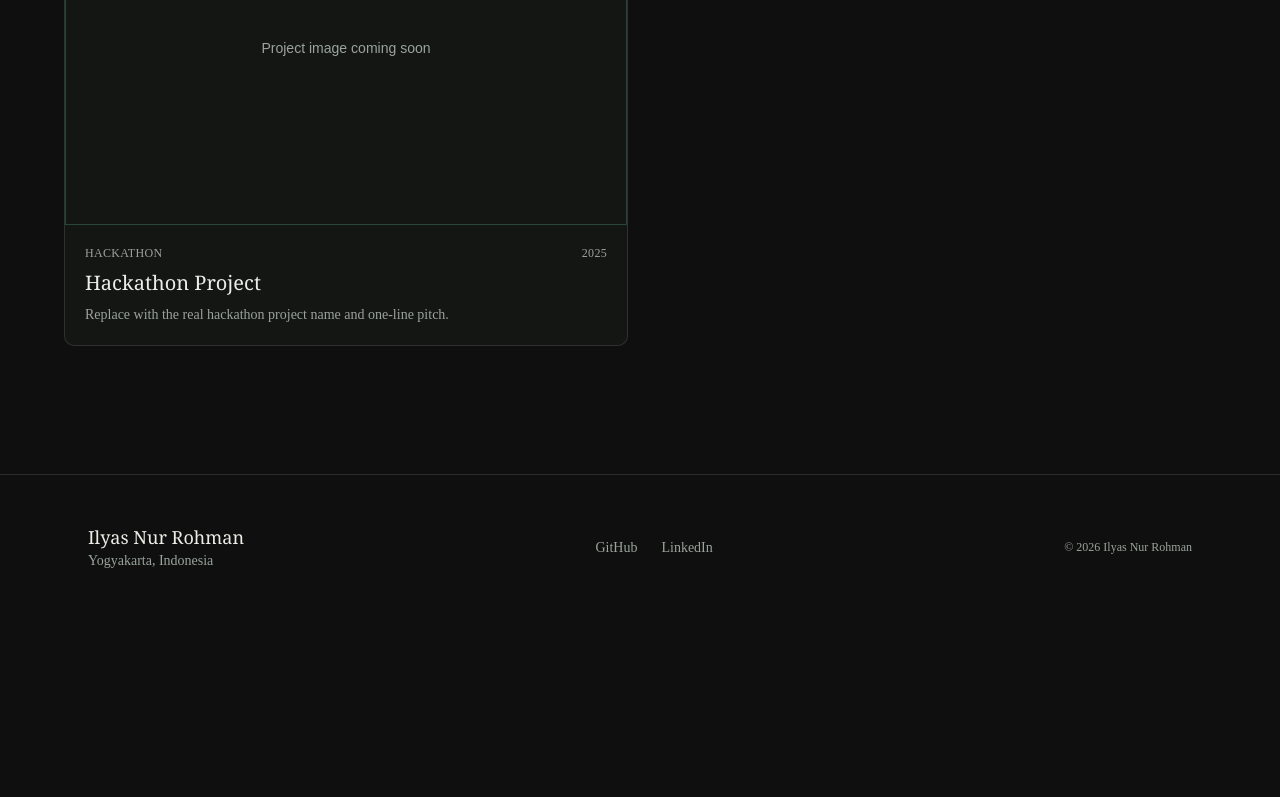
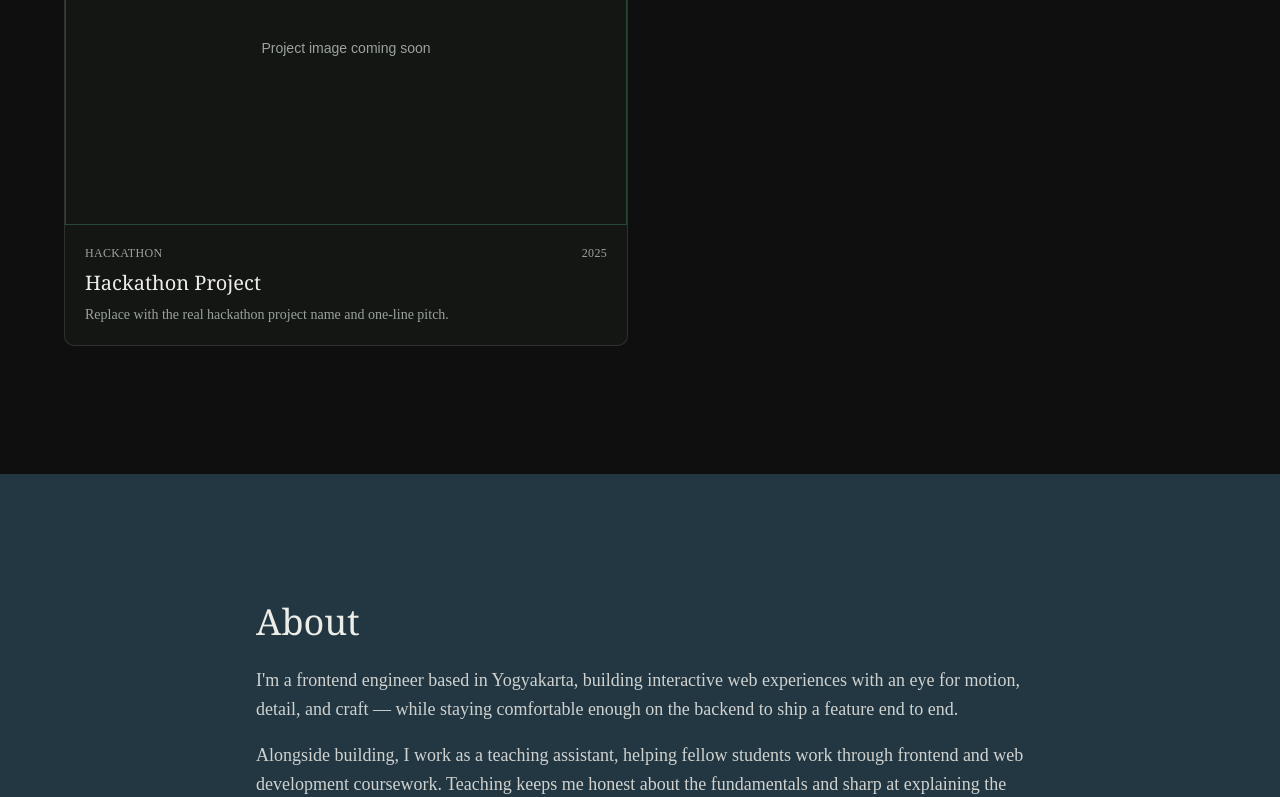
Before and after one commit to Ilyasrhmn/ilyas-rohman, a Next.js app: page / in a window 1280 px wide. Shown: the part 2000-2797 px from the top of the page. Before the commit the page ends 2619 px from the top, so only its background shows below. Built offline with nearby package versions, Linux system fonts and the light colour scheme.

Commit message:
feat: about section

```diff
--- a/src/app/page.tsx
+++ b/src/app/page.tsx
@@ -1,11 +1,13 @@
 import { Hero } from "@/components/sections/hero";
 import { Works } from "@/components/sections/works";
+import { About } from "@/components/sections/about";
 
 export default function Home() {
   return (
     <>
       <Hero />
       <Works />
+      <About />
     </>
   );
 }
--- /dev/null
+++ b/src/components/sections/about.tsx
@@ -0,0 +1,49 @@
+"use client";
+
+import { motion } from "framer-motion";
+import { SectionColor } from "@/components/motion/section-color";
+
+export function About() {
+  return (
+    <SectionColor color="#2E4A5A">
+      <section id="about" className="section-pad px-6 sm:px-10">
+        <div className="mx-auto max-w-3xl">
+          <motion.h2
+            initial={{ opacity: 0, y: 20 }}
+            whileInView={{ opacity: 1, y: 0 }}
+            viewport={{ once: true, margin: "-100px" }}
+            transition={{ duration: 0.6 }}
+            className="font-serif text-3xl text-foreground sm:text-4xl"
+          >
+            About
+          </motion.h2>
+
+          <motion.div
+            initial={{ opacity: 0, y: 20 }}
+            whileInView={{ opacity: 1, y: 0 }}
+            viewport={{ once: true, margin: "-100px" }}
+            transition={{ duration: 0.6, delay: 0.1 }}
+            className="mt-6 space-y-4 text-lg leading-relaxed text-foreground/85"
+          >
+            <p>
+              I&apos;m a frontend engineer based in Yogyakarta, building interactive web
+              experiences with an eye for motion, detail, and craft — while staying
+              comfortable enough on the backend to ship a feature end to end.
+            </p>
+            <p>
+              Alongside building, I work as a teaching assistant, helping fellow students
+              work through frontend and web development coursework. Teaching keeps me
+              honest about the fundamentals and sharp at explaining the &ldquo;why&rdquo;
+              behind the code, not just the &ldquo;how&rdquo;.
+            </p>
+            <p>
+              Most of what I&apos;ve built so far comes from hackathons and campus
+              projects — and right now, a real-world marketplace connecting village
+              producers to buyers.
+            </p>
+          </motion.div>
+        </div>
+      </section>
+    </SectionColor>
+  );
+}
```
